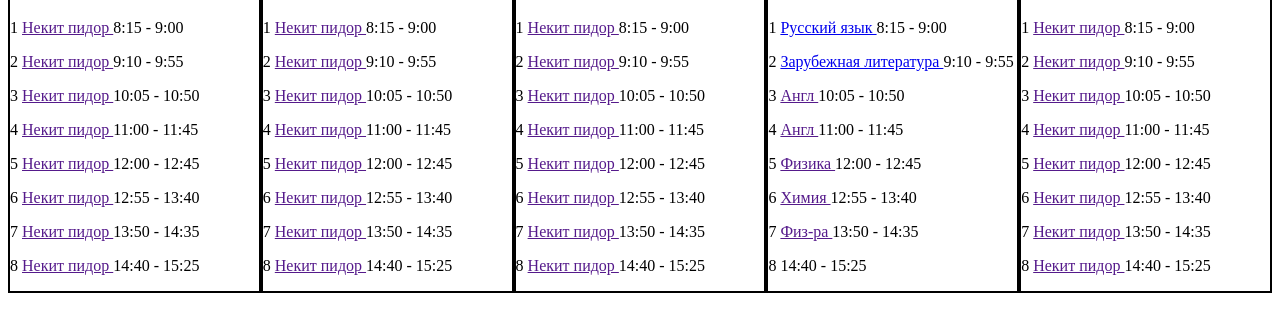
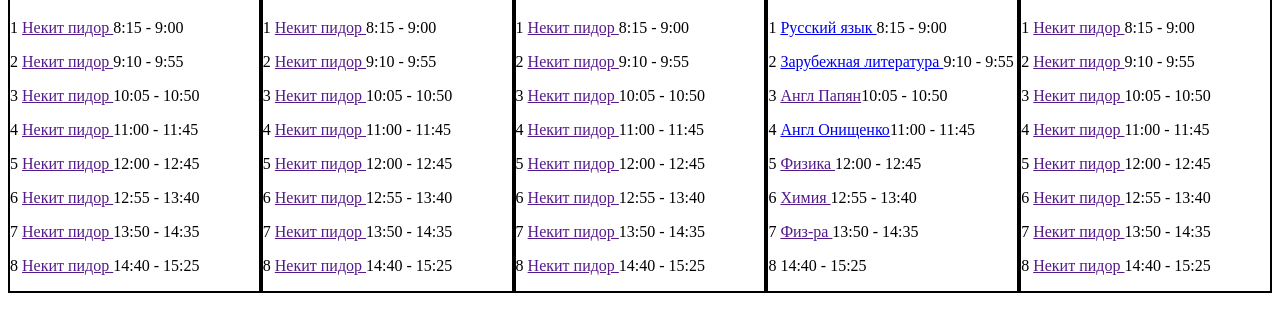
Before and after one commit to SelidovoSchool2/Rozklad-9b, a plain HTML site: page index.html in a window 1280 px wide. Shown: the part 71-402 px from the top of the page. Drawn offline with Linux system fonts and the light colour scheme.

Commit message:
Add files via upload

```diff
--- a/index.html
+++ b/index.html
@@ -46,8 +46,8 @@
     <h1>Четверг</h1>
     <p>1 <a href="https://meet.google.com/gjq-cawy-kco">Русский язык </a>8:15 - 9:00</p>
     <p>2 <a href="https://meet.google.com/gjq-cawy-kco">Зарубежная литература </a>9:10 - 9:55</p>
-    <p>3 <a href="">Англ </a>10:05 - 10:50</p>
-    <p>4 <a href="">Англ </a>11:00 - 11:45</p>
+    <p>3 <a href="">Англ Папян</a>10:05 - 10:50</p>
+    <p>4 <a href="https://meet.google.com/jvy-tgba-vqr">Англ Онищенко</a>11:00 - 11:45</p>
     <p>5 <a href="">Физика </a>12:00 - 12:45</p>
     <p>6 <a href="">Химия </a>12:55 - 13:40</p>
     <p>7 <a href="">Физ-ра </a>13:50 - 14:35</p>
```
